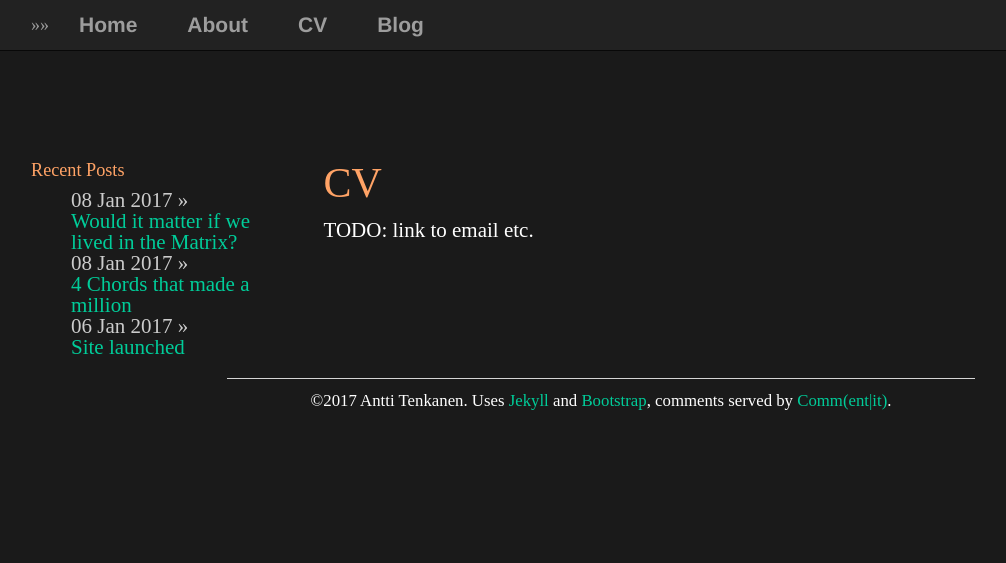
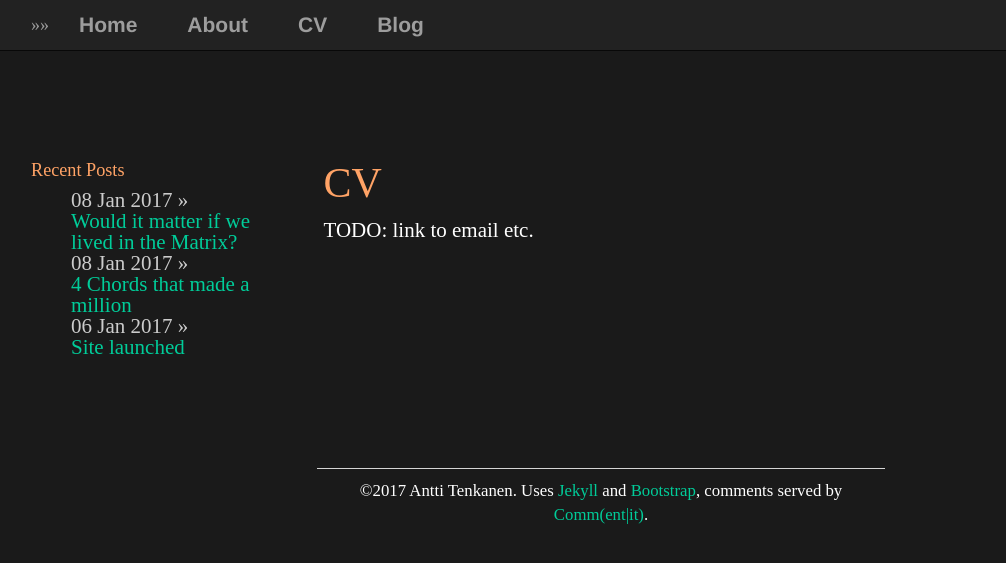
Before and after one commit to plantecophys/plantecophys, a Jekyll site: the page built from cv/index.html, in a window 1280 px wide. Shown: the top 563 px of the page, without its empty margins (39-1045 px from the left). Built offline with Jekyll 4.4.1, drawn with Linux system fonts in a browser that asks for light colours.

Commit message:
Update main.css

```diff
--- a/css/main.css
+++ b/css/main.css
@@ -120,7 +120,7 @@ a:visited {
 .footerclass{
     margin: auto;
     width: 60%;
-    padding: 10px;
+    padding: 100px;
 }
 footer {
     border-top: 1px solid #d5d5d5;
```
